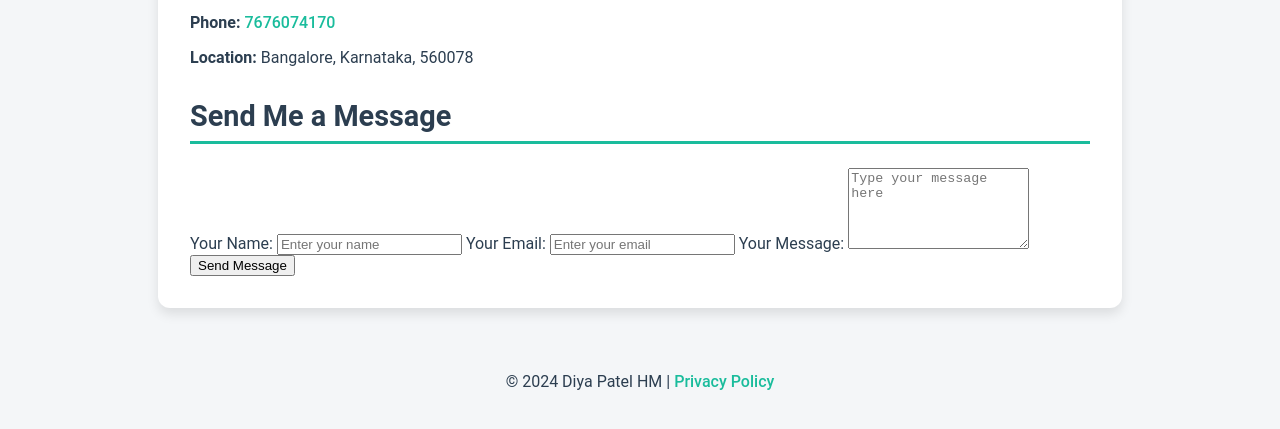
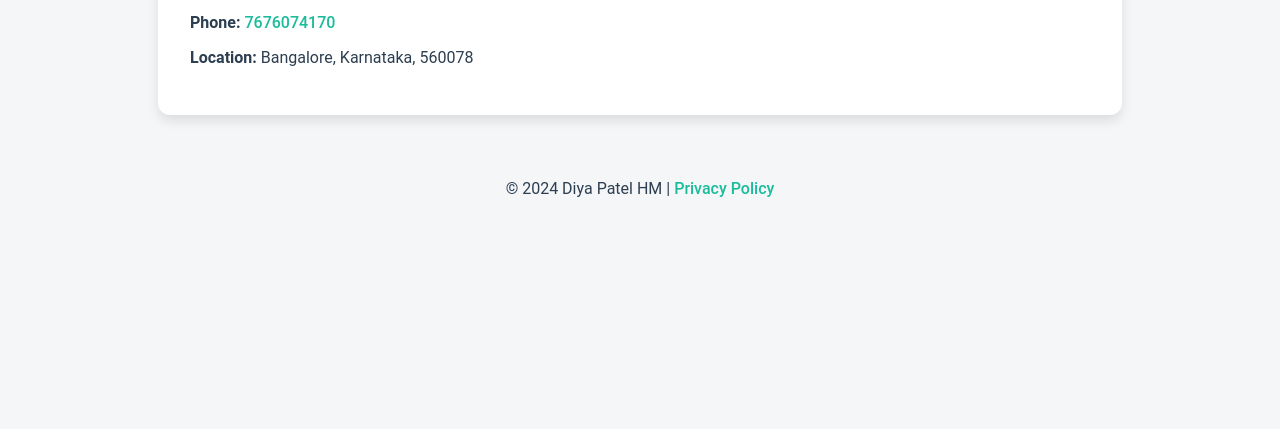
Before and after one commit to Diya67/diyaportfolio, a plain HTML site: page contact.html in a window 1280 px wide. Shown: the part 241-670 px from the top of the page. Drawn offline with Linux system fonts and the light colour scheme.

Commit message:
contact.html

```diff
--- a/contact.html
+++ b/contact.html
@@ -27,21 +27,7 @@
             <p><strong>Location:</strong> Bangalore, Karnataka, 560078</p>
         </div>
 
-        <div class="contact-form">
-            <h2>Send Me a Message</h2>
-            <form action="submit-form.php" method="POST">
-                <label for="name">Your Name:</label>
-                <input type="text" id="name" name="name" placeholder="Enter your name" required>
 
-                <label for="email">Your Email:</label>
-                <input type="email" id="email" name="email" placeholder="Enter your email" required>
-
-                <label for="message">Your Message:</label>
-                <textarea id="message" name="message" rows="5" placeholder="Type your message here" required></textarea>
-
-                <button type="submit">Send Message</button>
-            </form>
-        </div>
     </main>
 
     <footer>
```
